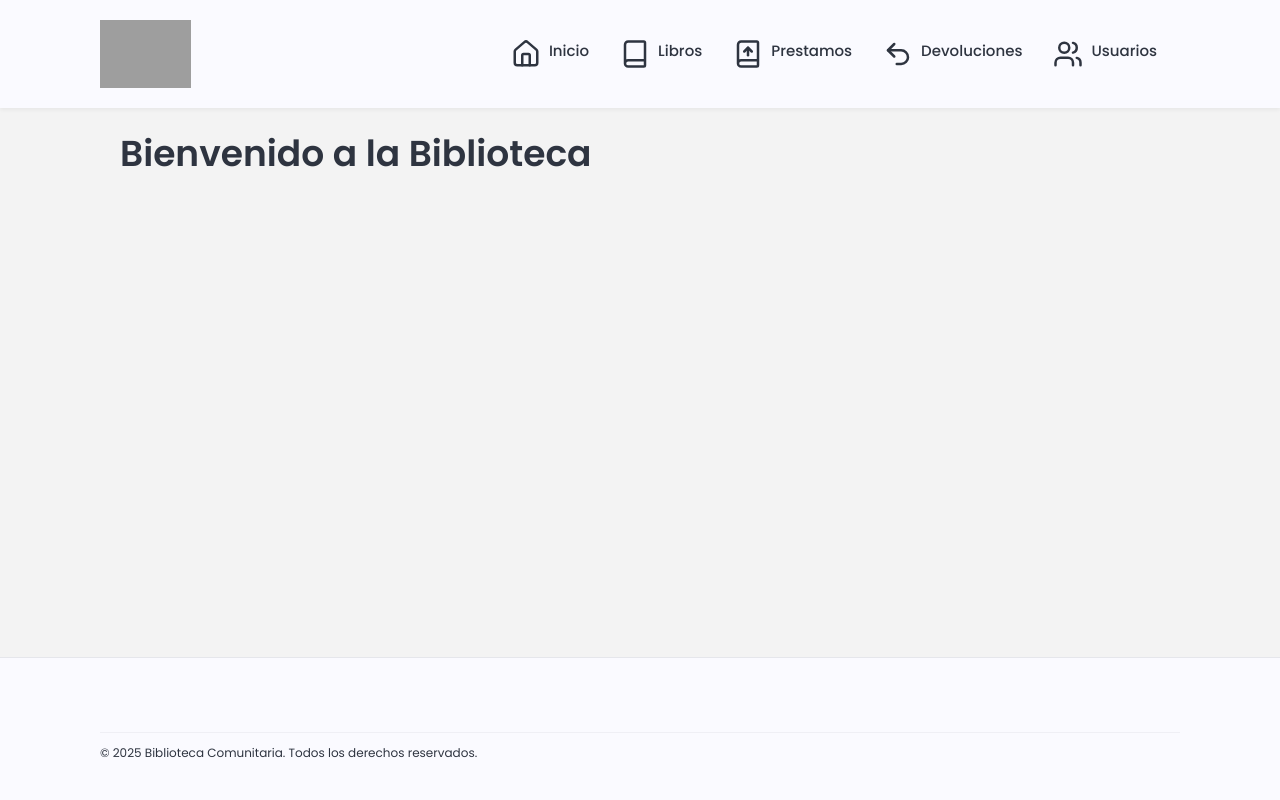
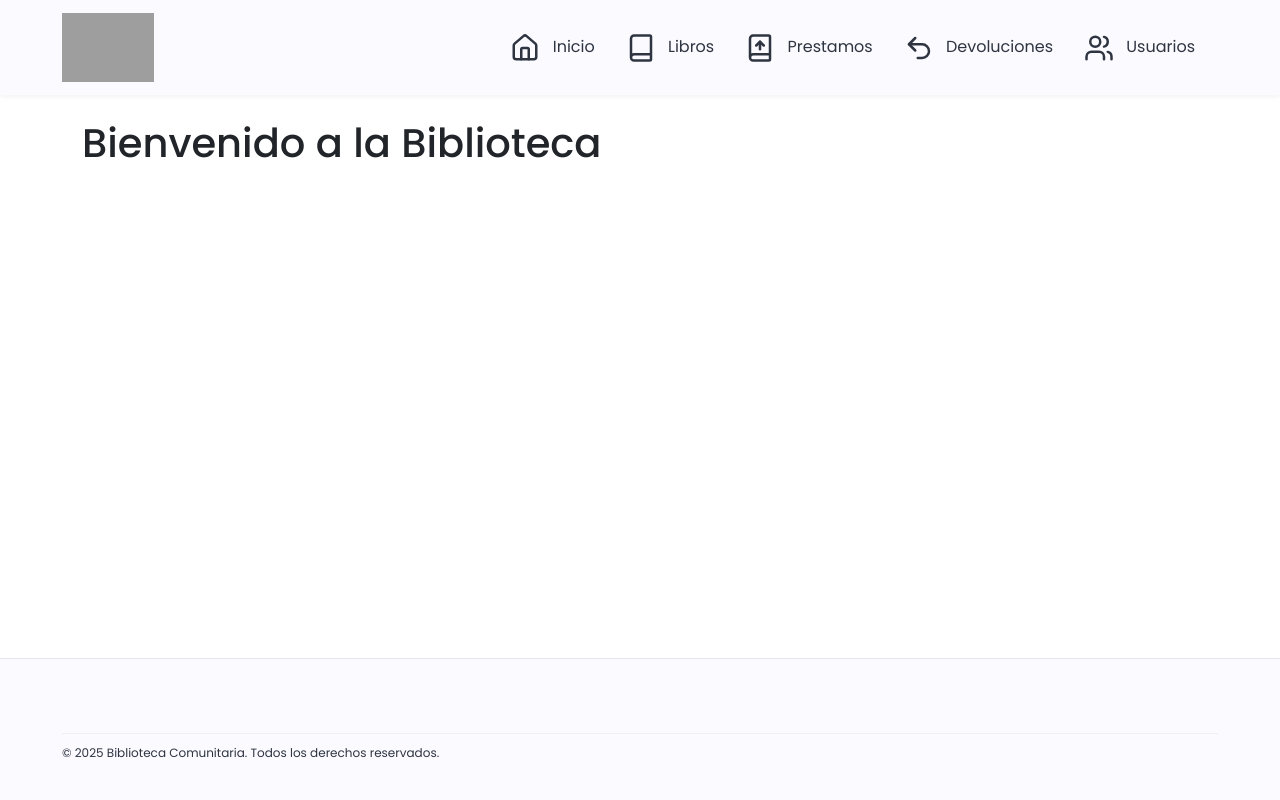
Before and after one commit to Shags001/Biblioteca-Comunitaria, a Flask app: page / in a window 1280 px wide. Run offline with Flask 3, Linux system fonts and the light colour scheme; some libraries are stand-ins or nearby versions; grey boxes are pictures that could not be loaded.

Commit message:
Layout: mejoras en la plantilla base (app/templates/layouts/base.html)

```diff
--- a/app/templates/layouts/base.html
+++ b/app/templates/layouts/base.html
@@ -10,7 +10,8 @@
     <link rel="stylesheet" href="{{ url_for('static', filename='css/navbar.css') }}">
     <link rel="stylesheet" href="{{ url_for('static', filename='css/footer.css') }}">
     <link rel="stylesheet" href="{{ url_for('static', filename='css/index.css') }}">
-
+    <link href="https://cdn.jsdelivr.net/npm/bootstrap@5.3.0/dist/css/bootstrap.min.css" rel="stylesheet">
+    <link href="https://fonts.googleapis.com/css2?family=Poppins:wght@400;500;600&family=Merriweather:wght@400&display=swap" rel="stylesheet">
     {% block head_extra %}{% endblock %}
 </head>
 <body>
```
